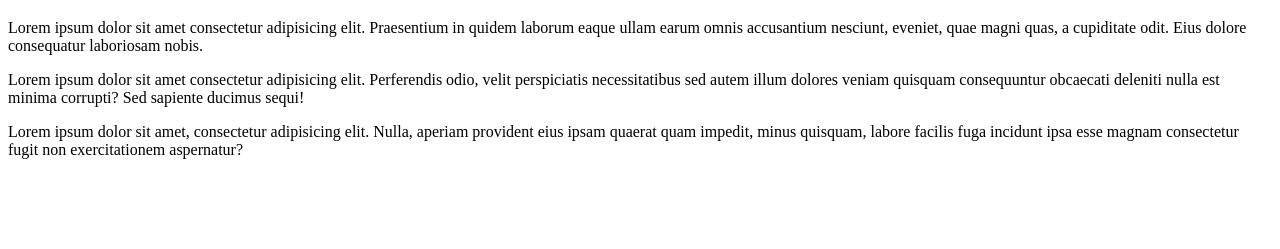
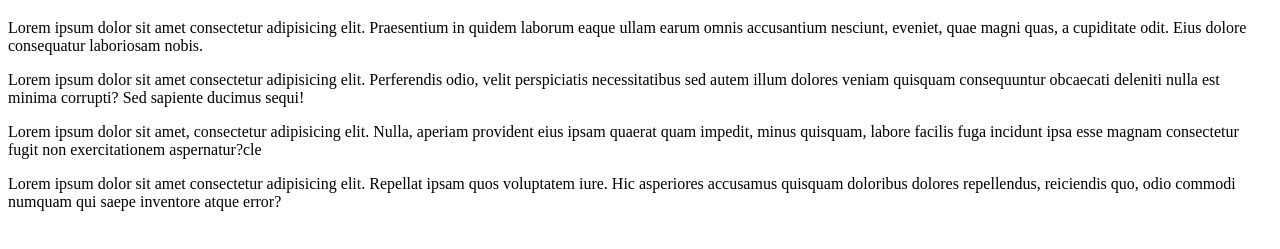
Before and after one commit to Federerbosch/coderhouse, a plain HTML site: page index.html in a window 1280 px wide. Shown: the part 61-310 px from the top of the page. Drawn offline with Linux system fonts and the light colour scheme.

Commit message:
cambio 3

```diff
--- a/index.html
+++ b/index.html
@@ -9,6 +9,7 @@
     <h1>titulo</h1>
     <p>Lorem ipsum dolor sit amet consectetur adipisicing elit. Praesentium in quidem laborum eaque ullam earum omnis accusantium nesciunt, eveniet, quae magni quas, a cupiditate odit. Eius dolore consequatur laboriosam nobis.</p>
     <p>Lorem ipsum dolor sit amet consectetur adipisicing elit. Perferendis odio, velit perspiciatis necessitatibus sed autem illum dolores veniam quisquam consequuntur obcaecati deleniti nulla est minima corrupti? Sed sapiente ducimus sequi!</p>
-    <p>Lorem ipsum dolor sit amet, consectetur adipisicing elit. Nulla, aperiam provident eius ipsam quaerat quam impedit, minus quisquam, labore facilis fuga incidunt ipsa esse magnam consectetur fugit non exercitationem aspernatur?</p>
+    <p>Lorem ipsum dolor sit amet, consectetur adipisicing elit. Nulla, aperiam provident eius ipsam quaerat quam impedit, minus quisquam, labore facilis fuga incidunt ipsa esse magnam consectetur fugit non exercitationem aspernatur?cle</p>
+    <p>Lorem ipsum dolor sit amet consectetur adipisicing elit. Repellat ipsam quos voluptatem iure. Hic asperiores accusamus quisquam doloribus dolores repellendus, reiciendis quo, odio commodi numquam qui saepe inventore atque error?</p>
 </body>
 </html>
```
